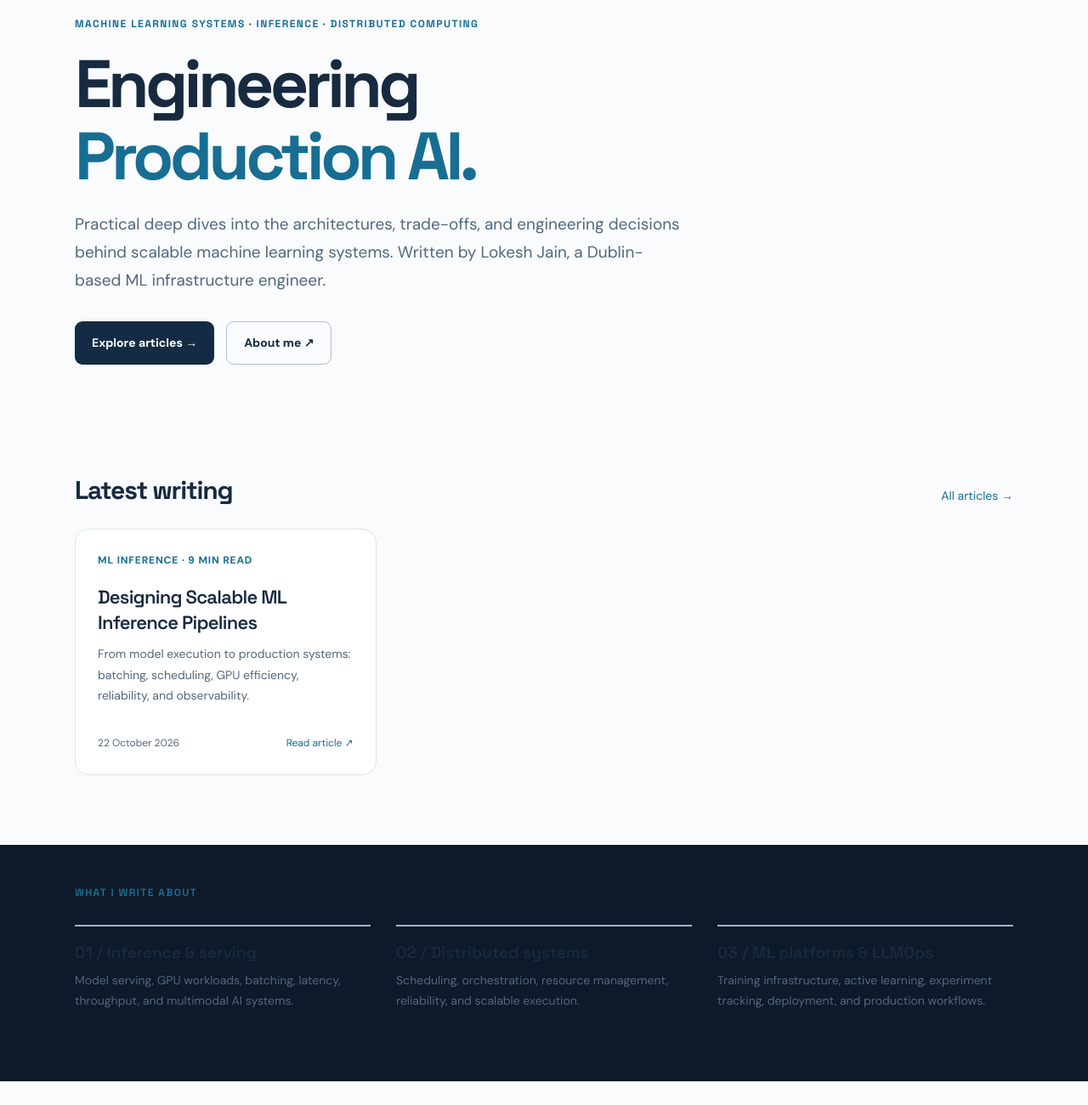
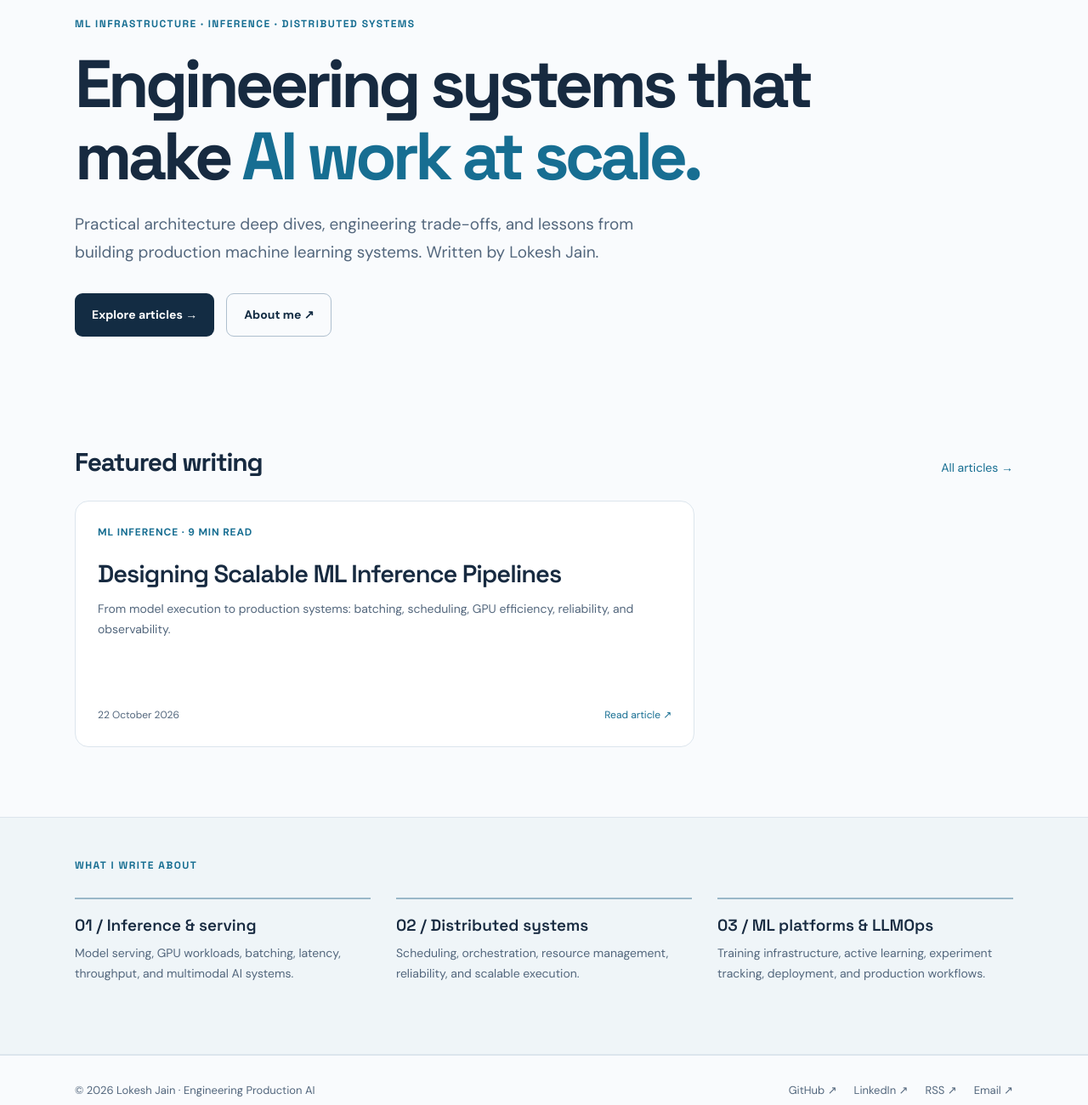
Before and after one commit to lokeshjain279/engineering-production-ai, an Astro site: page / in a window 1280 px wide. Shown: the part 160-1460 px from the top of the page at 85% size. Built offline with nearby package versions, Linux system fonts and the light colour scheme; Astro itself is replaced by a stand-in of ours.

Commit message:
Implement accessible editorial site refresh

```diff
--- a/src/pages/index.astro
+++ b/src/pages/index.astro
@@ -5,7 +5,7 @@ import { getCollection } from 'astro:content';
 const articles = (await getCollection('articles')).sort((a,b)=>b.data.pubDate.valueOf()-a.data.pubDate.valueOf());
 ---
 <Base>
-  <div class="shell"><section class="hero"><div class="eyebrow">Machine learning systems · Inference · Distributed computing</div><h1>Engineering<br/><em>Production AI.</em></h1><p class="lead">Practical deep dives into the architectures, trade-offs, and engineering decisions behind scalable machine learning systems. Written by Lokesh Jain, a Dublin-based ML infrastructure engineer.</p><div class="actions"><a class="button" href="/articles">Explore articles →</a><a class="button secondary" href="/about">About me ↗</a></div></section></div>
-  <section class="section"><div class="shell"><div class="section-heading"><h2>Latest writing</h2><a href="/articles">All articles →</a></div><div class="grid">{articles.slice(0,3).map(a=><ArticleCard article={a}/>)}</div></div></section>
-  <section class="section" style="background:#0e1929"><div class="shell"><div class="eyebrow">What I write about</div><div class="pillars"><div class="pillar"><h3>01 / Inference & serving</h3><p>Model serving, GPU workloads, batching, latency, throughput, and multimodal AI systems.</p></div><div class="pillar"><h3>02 / Distributed systems</h3><p>Scheduling, orchestration, resource management, reliability, and scalable execution.</p></div><div class="pillar"><h3>03 / ML platforms & LLMOps</h3><p>Training infrastructure, active learning, experiment tracking, deployment, and production workflows.</p></div></div></div></section>
+<div class="shell"><section class="hero"><div class="eyebrow">ML infrastructure · Inference · Distributed systems</div><h1>Engineering systems that make <em>AI work at scale.</em></h1><p class="lead">Practical architecture deep dives, engineering trade-offs, and lessons from building production machine learning systems. Written by Lokesh Jain.</p><div class="actions"><a class="button" href="/articles">Explore articles →</a><a class="button secondary" href="/about">About me ↗</a></div></section></div>
+<section class="section"><div class="shell"><div class="section-heading"><h2>Featured writing</h2><a href="/articles">All articles →</a></div><div class="grid">{articles.slice(0,3).map((a,i)=><div class={i===0?'featured':''}><ArticleCard article={a}/></div>)}</div></div></section>
+<section class="section alt"><div class="shell"><div class="eyebrow">What I write about</div><div class="pillars"><div class="pillar"><h3>01 / Inference & serving</h3><p>Model serving, GPU workloads, batching, latency, throughput, and multimodal AI systems.</p></div><div class="pillar"><h3>02 / Distributed systems</h3><p>Scheduling, orchestration, resource management, reliability, and scalable execution.</p></div><div class="pillar"><h3>03 / ML platforms & LLMOps</h3><p>Training infrastructure, active learning, experiment tracking, deployment, and production workflows.</p></div></div></div></section>
 </Base>
```
